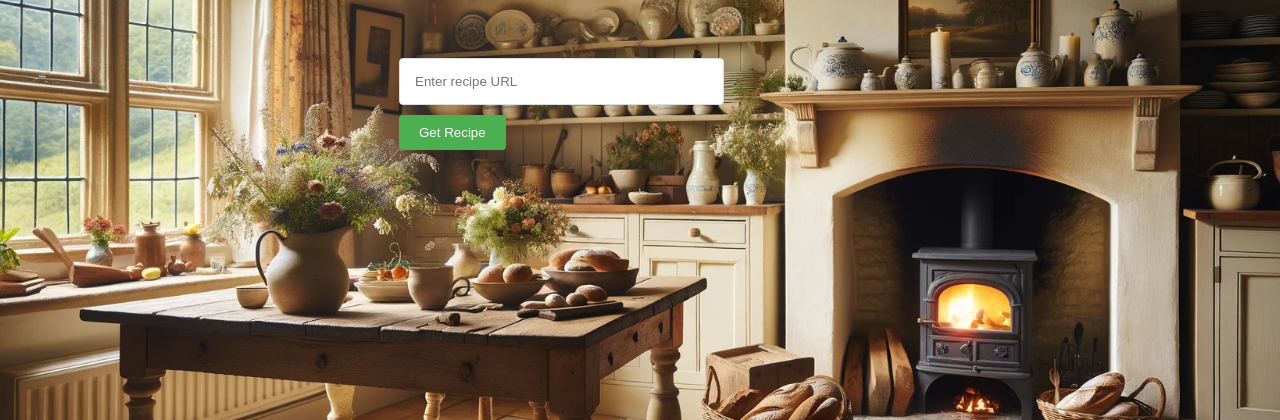
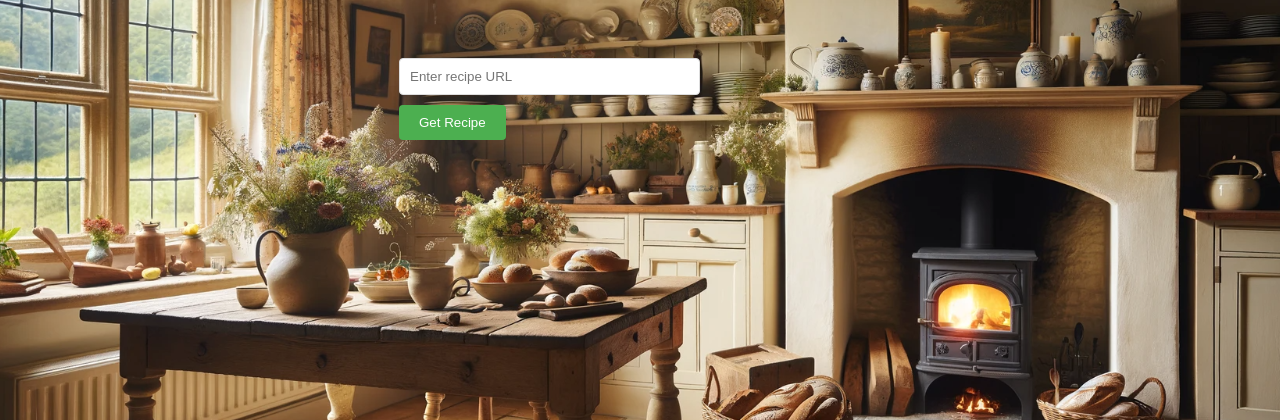
Before and after one commit to rafapi/our_recipes, a FastAPI app: template templates/recipes.html in a window 1280 px wide. Shown: the part 119-539 px from the top of the page. Run offline with FastAPI, Linux system fonts and the light colour scheme; the template is opened without the code that fills it, so the values that code supplies are empty; parts of the project's set-up code (start-up, migrations or seed data) failed here and were passed over.

Commit message:
Fix input box

```diff
--- a/static/style.css
+++ b/static/style.css
@@ -201,12 +201,6 @@ footer {
     width: 100%;
 }
 
-/* Style the form section */
-/* section { */
-    /* text-align: left; Center align the form content */
-    /* margin: 20px 0; Add some vertical margin */
-/* } */
-
 main > section {
     display: flex;
     flex-direction: column;
@@ -218,21 +212,13 @@ main > section {
 }
 
 input[type="text"] {
-    width: 70%; /* Adjust width as needed */
+    width: 90% !important; /* Adjust width as needed */
     padding: 10px; /* Padding for better text visibility */
     margin: 10px 0; /* Margin for spacing */
     border: 1px solid #ddd; /* Light border */
     border-radius: 4px; /* Slightly rounded corners */
 }
 
-input[type="text"] {
-    width: calc(100% - 2em); /* Adjust width considering padding */
-    max-width: 600px; /* Ensure it doesn't exceed a max width */
-    padding: 15px; /* Increase padding for mobile usability */
-    margin: 10px 0; /* Maintain vertical spacing */
-    border: 1px solid #ddd; /* Style border */
-    border-radius: 4px; /* Rounded corners for aesthetics */
-}
 
 /* Style the submit button */
 button {
```
